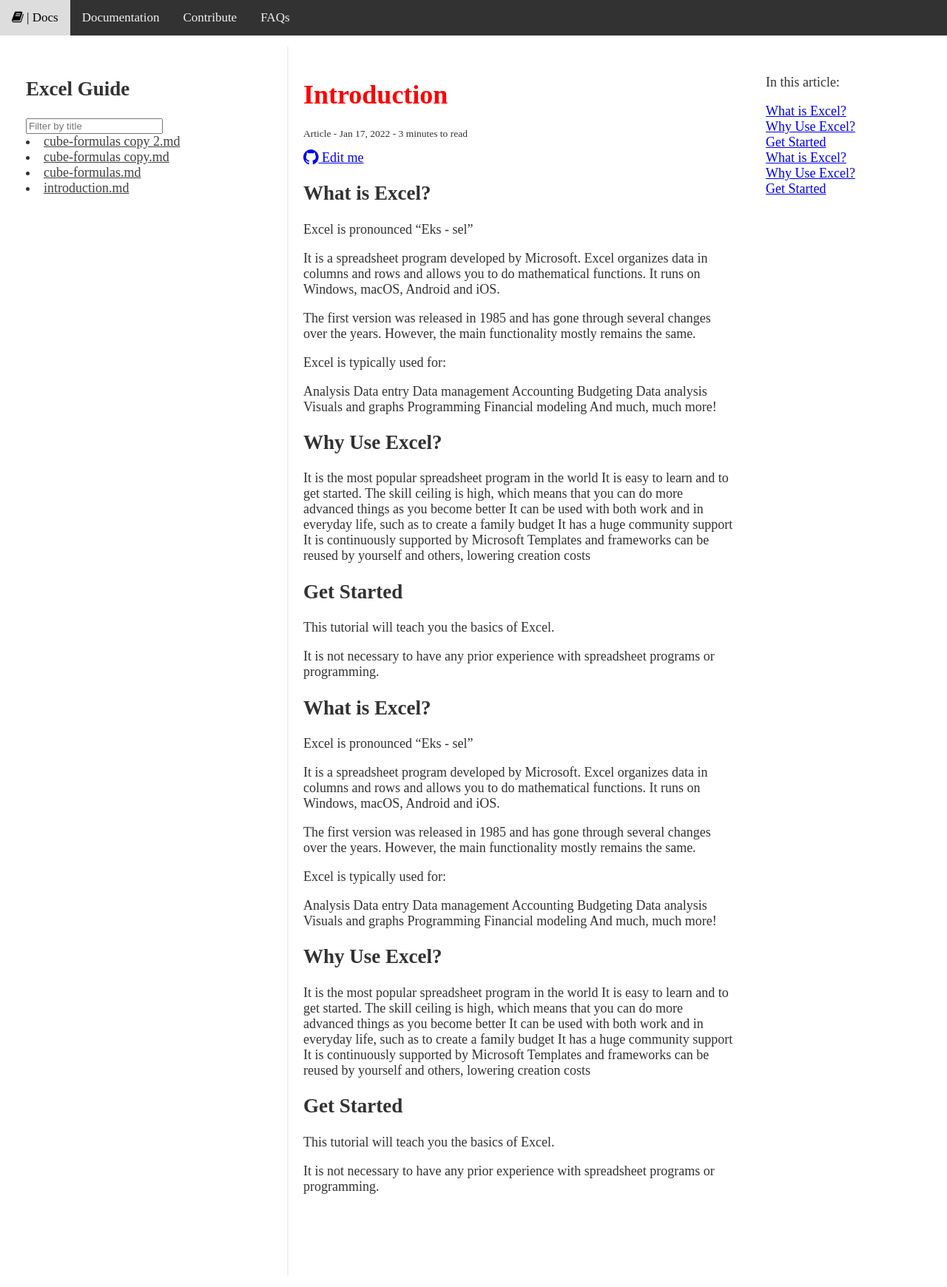
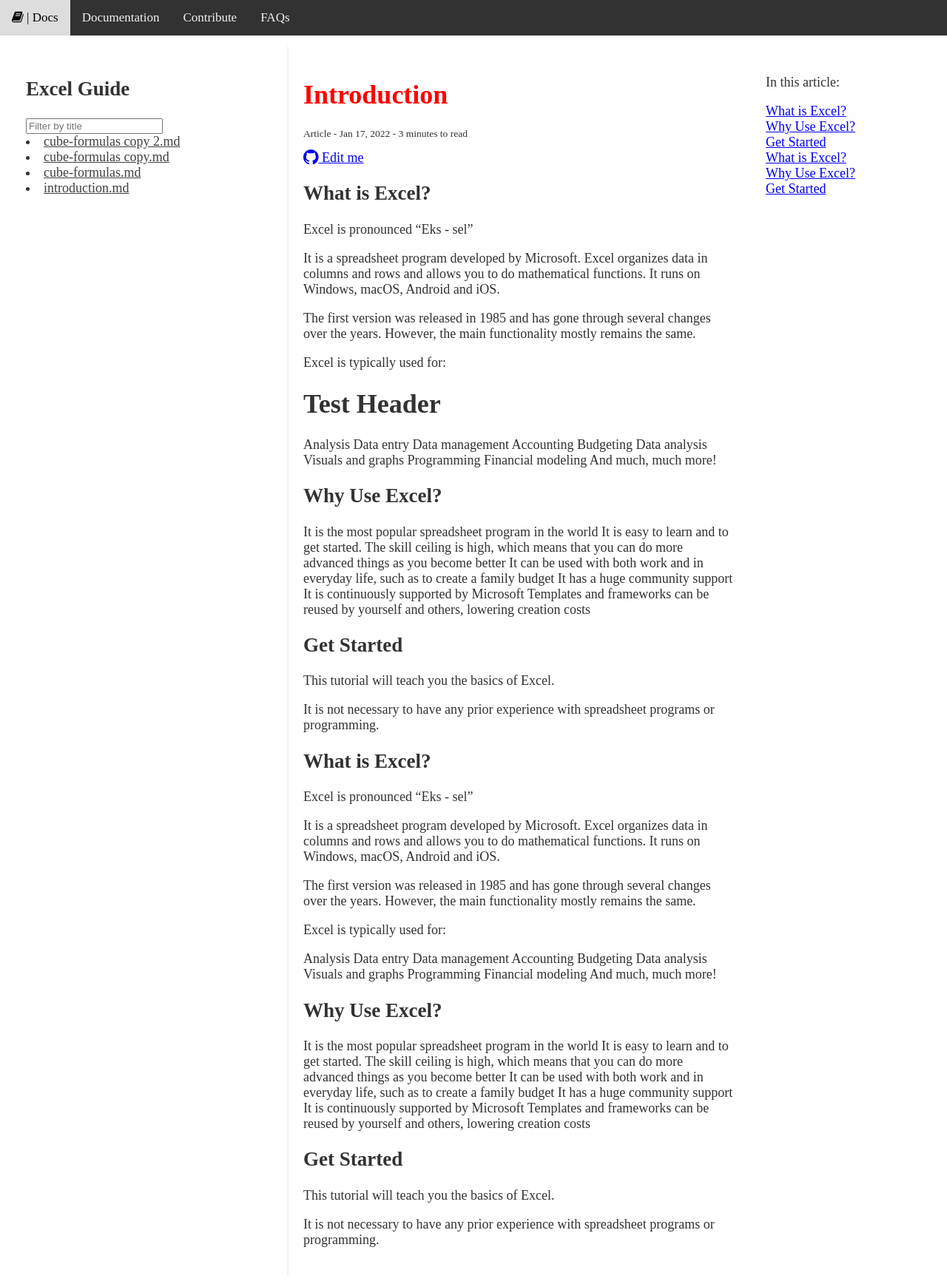
Before and after one commit to DavidmSalm/DavidmSalm.github.io, a Jekyll site: the page built from pages/excel/introduction.md, in a window 1280 px wide. Shown: the whole page at 74% size. Built offline with Jekyll 4.4.1, drawn with Linux system fonts in a browser that asks for light colours.

Commit message:
Add Header

```diff
--- a/pages/excel/introduction.md
+++ b/pages/excel/introduction.md
@@ -14,6 +14,9 @@
 The first version was released in 1985 and has gone through several changes over the years. However, the main functionality mostly remains the same.
 
 Excel is typically used for:
+
+
+# Test Header
 
 Analysis
 Data entry
```
